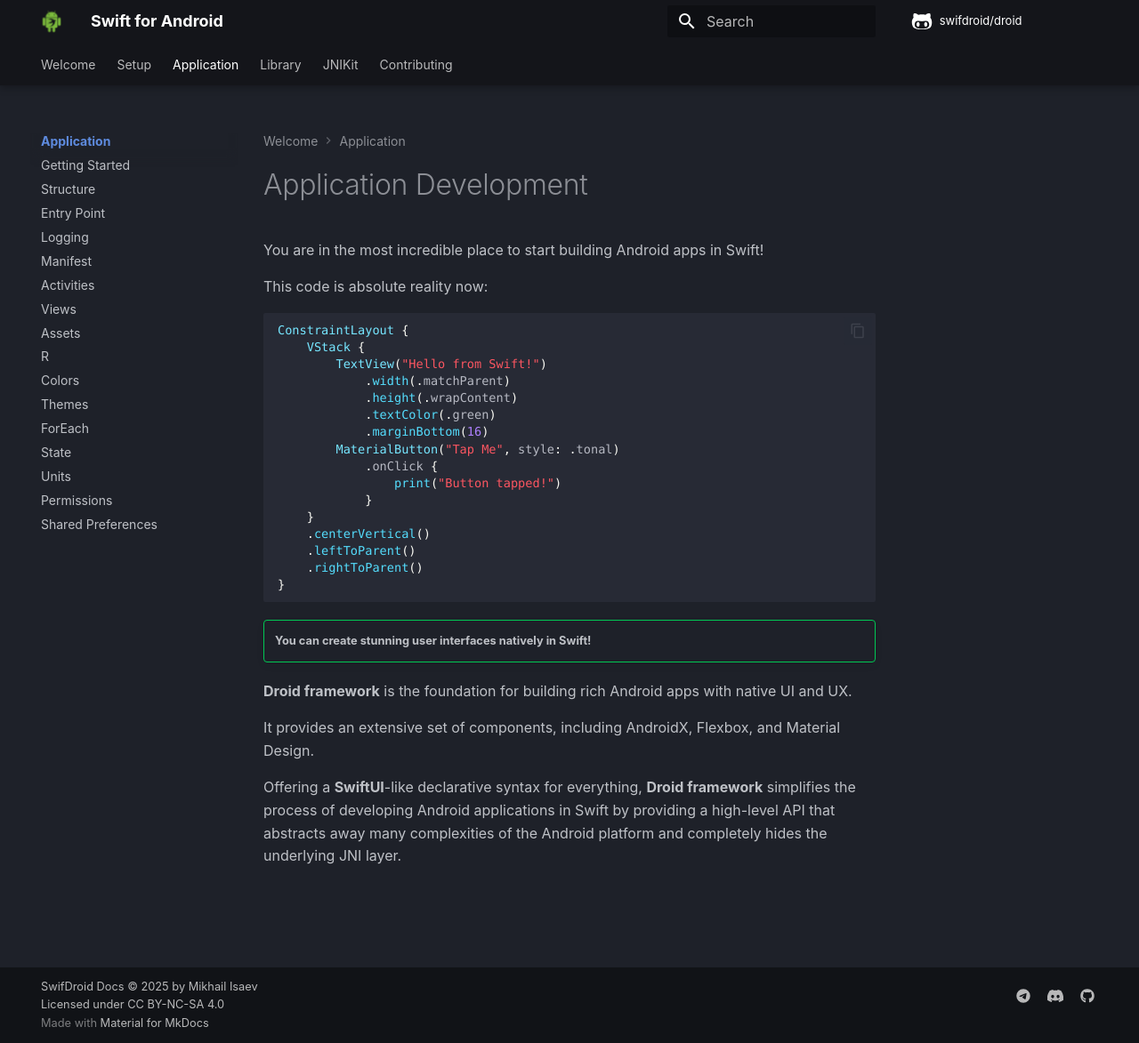
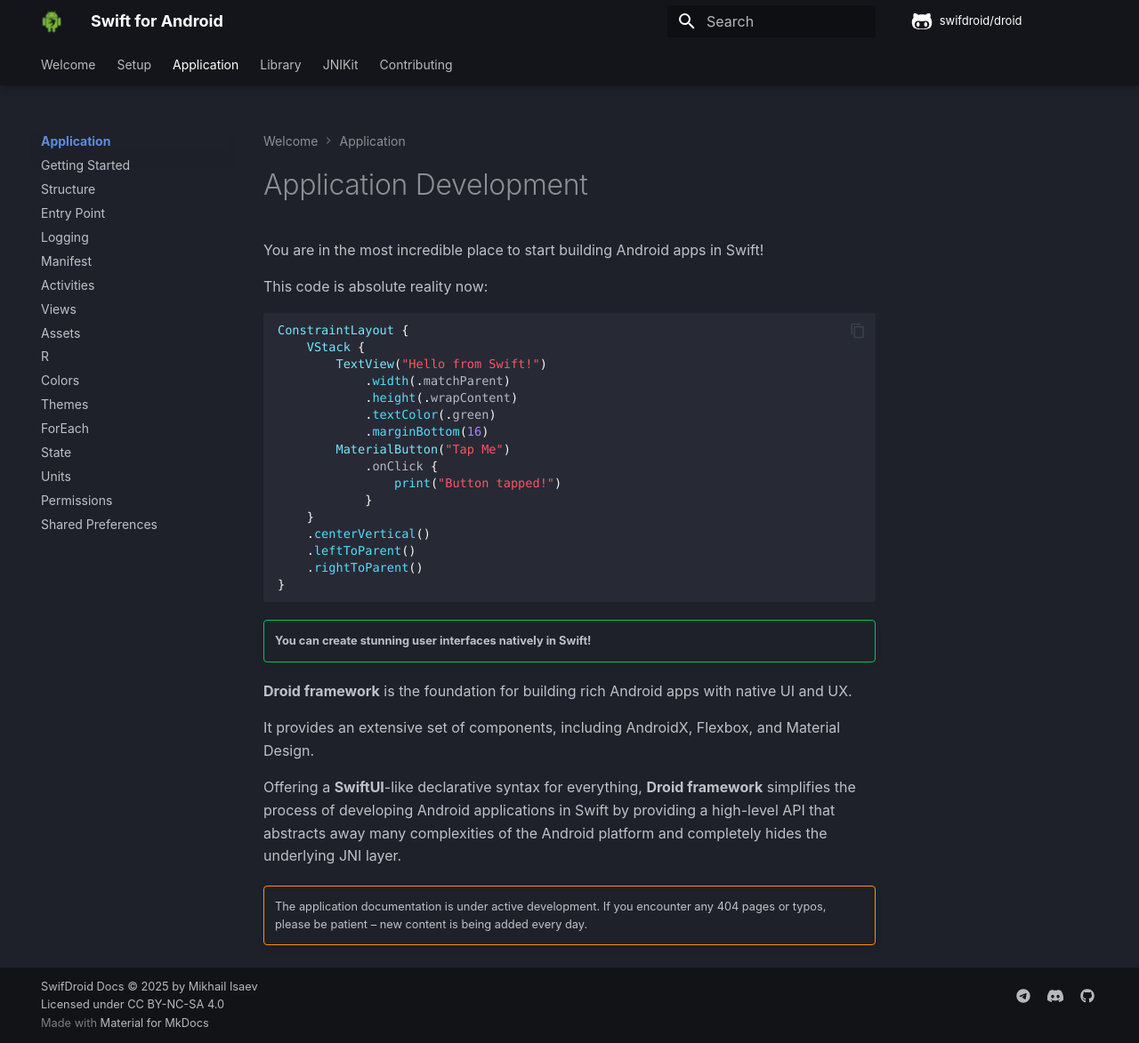
Before and after one commit to swifdroid/docs, an MkDocs documentation site: the page built from docs/app/index.md, in a window 1280 px wide and 1173 px high. Shown: the whole window at 89% size. Built offline with MkDocs 1.6.1 and Material for MkDocs 9.7.7, drawn with Linux system fonts in a browser that asks for light colours; comment, search, counter and statistics services are not loaded.

```diff
--- a/docs/app/index.md
+++ b/docs/app/index.md
@@ -11,7 +11,7 @@ ConstraintLayout {
             .height(.wrapContent)
             .textColor(.green)
             .marginBottom(16)
-        MaterialButton("Tap Me", style: .tonal)
+        MaterialButton("Tap Me")
             .onClick {
                 print("Button tapped!")
             }
@@ -29,3 +29,6 @@ ConstraintLayout {
 It provides an extensive set of components, including AndroidX, Flexbox, and Material Design.
 
 Offering a **SwiftUI**-like declarative syntax for everything, **Droid framework** simplifies the process of developing Android applications in Swift by providing a high-level API that abstracts away many complexities of the Android platform and completely hides the underlying JNI layer.
+
+!!! warning ""
+    The application documentation is under active development. If you encounter any 404 pages or typos, please be patient – new content is being added every day.
```
Also changed, not shown: docs/app/views.md (+3 -0 lines).
